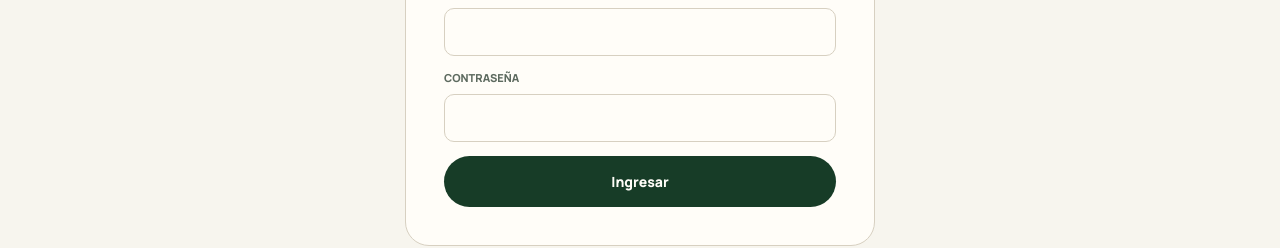
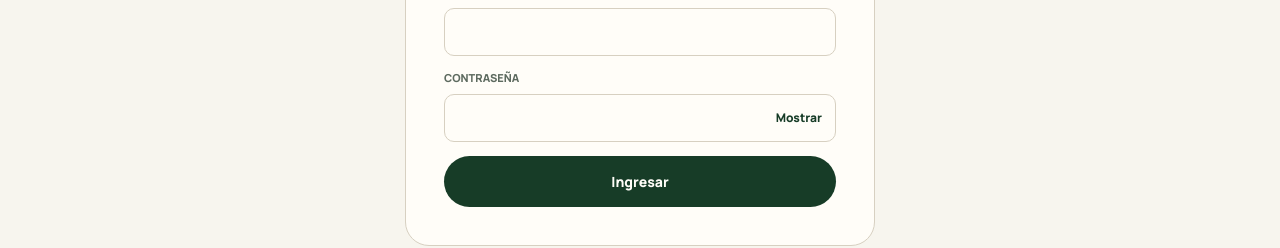
Before and after one commit to antoniobravocabanillas/biogranja51, a Next.js app in the folder platform/: page /gestion/login in a window 1280 px wide. Shown: the part 382-630 px from the top of the page. Built offline with nearby package versions, Linux system fonts and the light colour scheme; no server answers; a web font is replaced by a local one.

Commit message:
Mejorar acceso administrativo y visor de contrasena

```diff
--- a/platform/src/app/globals.css
+++ b/platform/src/app/globals.css
@@ -657,7 +657,8 @@ p {
   margin-bottom: 14px;
 }
 
-.form-field span {
+.form-field span,
+.form-field > label {
   color: var(--muted);
   font-size: 11px;
   font-weight: 750;
@@ -677,6 +678,35 @@ p {
 
 .form-field textarea {
   resize: vertical;
+}
+
+.password-input {
+  position: relative;
+}
+
+.password-input input {
+  padding-right: 86px;
+  width: 100%;
+}
+
+.password-toggle {
+  background: transparent;
+  border: 0;
+  color: var(--forest);
+  cursor: pointer;
+  font-size: 12px;
+  font-weight: 750;
+  padding: 10px 12px;
+  position: absolute;
+  right: 2px;
+  top: 50%;
+  transform: translateY(-50%);
+}
+
+.password-toggle:focus-visible {
+  border-radius: 8px;
+  outline: 2px solid var(--gold);
+  outline-offset: -2px;
 }
 
 .zone-detail {
--- a/platform/src/components/admin-login.tsx
+++ b/platform/src/components/admin-login.tsx
@@ -9,10 +9,25 @@ type AdminLoginProps = {
   configured: boolean;
 };
 
+function signInErrorMessage(code?: string) {
+  switch (code) {
+    case "email_not_confirmed":
+      return "Tu correo aún no está confirmado. Revisa el enlace de activación o contacta al administrador.";
+    case "over_request_rate_limit":
+    case "over_email_send_rate_limit":
+      return "Demasiados intentos seguidos. Espera unos minutos y vuelve a intentar.";
+    case "invalid_credentials":
+      return "Correo o contraseña incorrectos. Usa Mostrar para comprobar la clave escrita.";
+    default:
+      return "No se pudo iniciar sesión. Intenta nuevamente o contacta al administrador.";
+  }
+}
+
 export function AdminLogin({ configured }: AdminLoginProps) {
   const router = useRouter();
   const [email, setEmail] = useState("");
   const [password, setPassword] = useState("");
+  const [showPassword, setShowPassword] = useState(false);
   const [message, setMessage] = useState("");
   const [loading, setLoading] = useState(false);
 
@@ -24,9 +39,12 @@ export function AdminLogin({ configured }: AdminLoginProps) {
     setLoading(true);
     setMessage("");
     const supabase = createClient();
-    const { error } = await supabase.auth.signInWithPassword({ email, password });
+    const { error } = await supabase.auth.signInWithPassword({
+      email: email.trim().toLowerCase(),
+      password,
+    });
     if (error) {
-      setMessage("No se pudo iniciar sesión. Verifica correo y contraseña.");
+      setMessage(signInErrorMessage(error.code));
       setLoading(false);
       return;
     }
@@ -65,16 +83,28 @@ export function AdminLogin({ configured }: AdminLoginProps) {
           onChange={(event) => setEmail(event.target.value)}
         />
       </label>
-      <label className="form-field">
-        <span>Contraseña</span>
+      <div className="form-field">
+        <label htmlFor="staff-password">Contraseña</label>
+        <div className="password-input">
           <input
-          type="password"
+            id="staff-password"
+            type={showPassword ? "text" : "password"}
             autoComplete="current-password"
             required
             value={password}
             onChange={(event) => setPassword(event.target.value)}
           />
-      </label>
+          <button
+            aria-label={showPassword ? "Ocultar contraseña" : "Mostrar contraseña"}
+            aria-pressed={showPassword}
+            className="password-toggle"
+            onClick={() => setShowPassword((visible) => !visible)}
+            type="button"
+          >
+            {showPassword ? "Ocultar" : "Mostrar"}
+          </button>
+        </div>
+      </div>
       {message ? <p className="form-message">{message}</p> : null}
       <button className="save-button" disabled={loading} type="submit">
         {loading ? "Ingresando..." : "Ingresar"}
```
Lines whose indentation alone changed are shown as unchanged.
